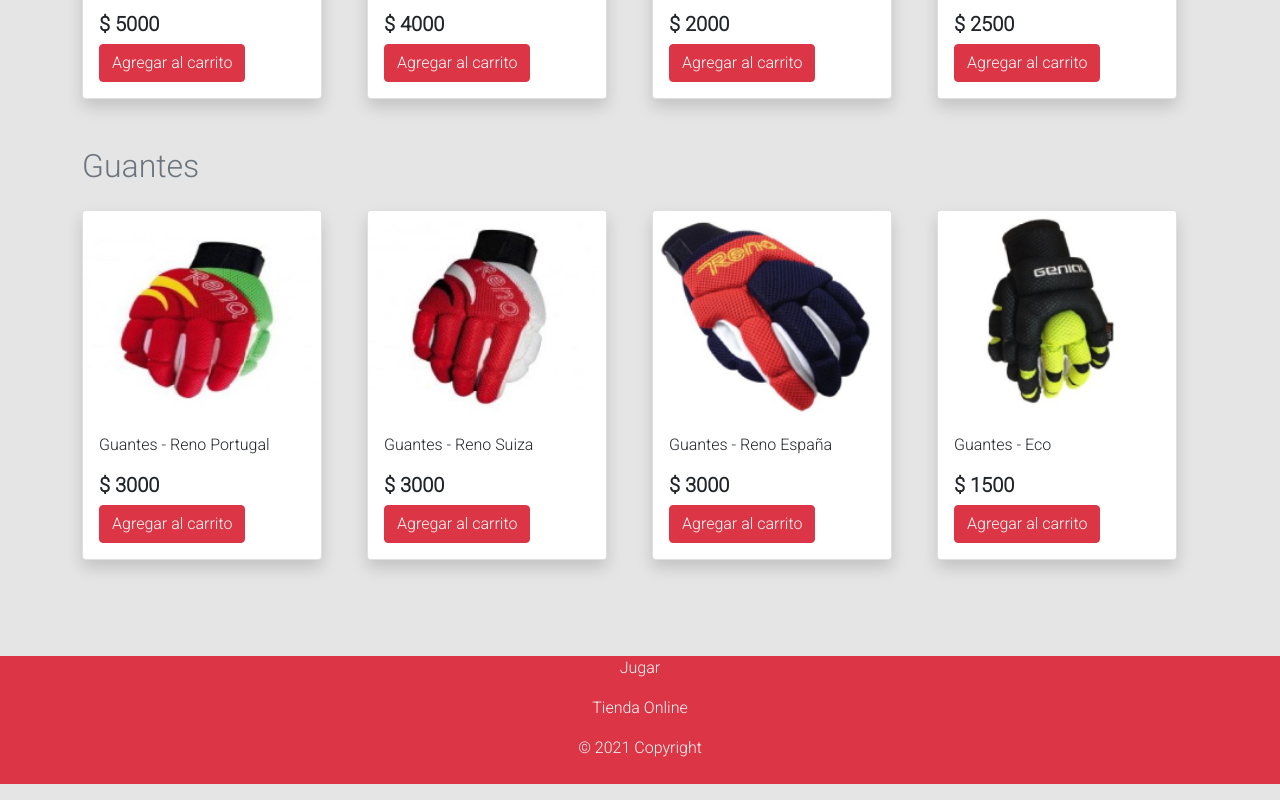
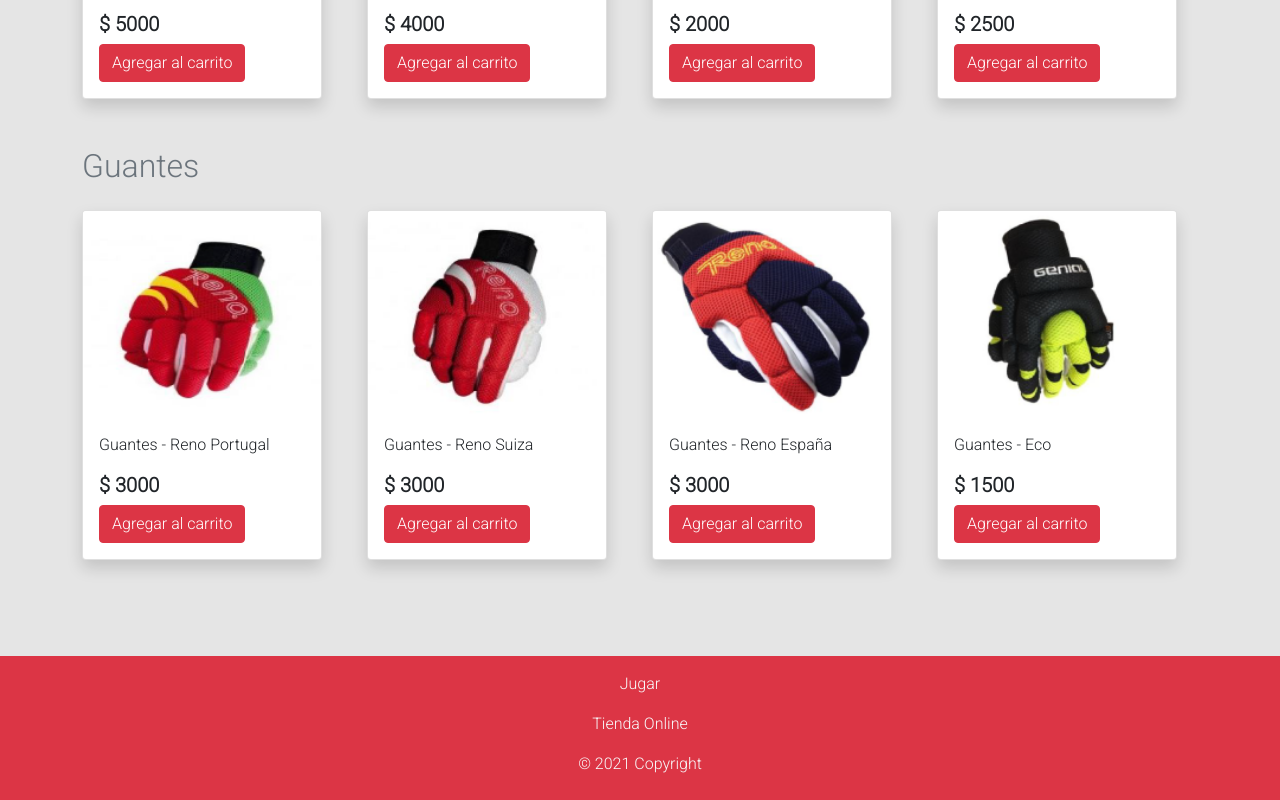
Before and after one commit to gustavoski/jsCoderEntregaFinal, a plain HTML site: page index.html in a window 1280 px wide. Shown: the part 923-1723 px from the top of the page. Drawn offline with nearby package versions, Linux system fonts and the light colour scheme; some packages are replaced by stand-ins of ours; a script that the page names is missing.

Commit message:
agregue un padding al footer

```diff
--- a/index.html
+++ b/index.html
@@ -146,7 +146,7 @@
     </main>
 
     <footer class="bg-danger mt-5 pb-2 text-center text-light">
-      <p>Jugar</p>
+      <p class="pt-3">Jugar</p>
       <p>Tienda Online</p>
       <p>© 2021 Copyright</p>
     </footer>
```
